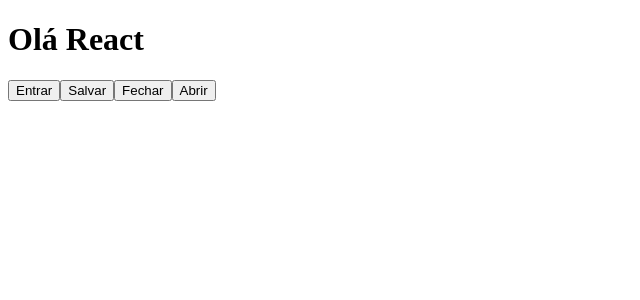
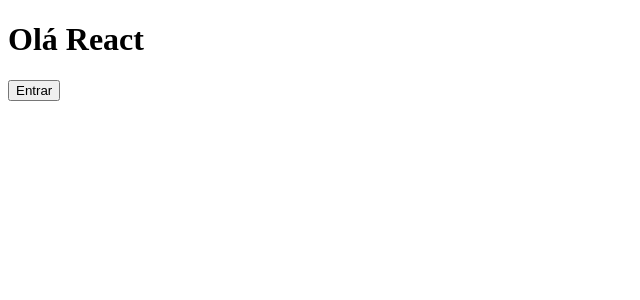
Before and after one commit to MatAndrade01/React_Dio, a React (Create React App) app in the folder dio/: page / in a window 1280 px wide. Shown: the top 300 px of the page, without its empty margins (0-640 px from the left). Built offline with nearby package versions, Linux system fonts and the light colour scheme.

Commit message:
Ajustando codigo

```diff
--- a/dio/src/App.js
+++ b/dio/src/App.js
@@ -5,9 +5,6 @@
     <div className="App">
     <h1>Olá React</h1>
     <Button title={"Entrar"}/>
-    <Button title={"Salvar"}/>
-    <Button title={"Fechar"}/>
-    <Button title={"Abrir"}/>
     </div>
   );
 
```
